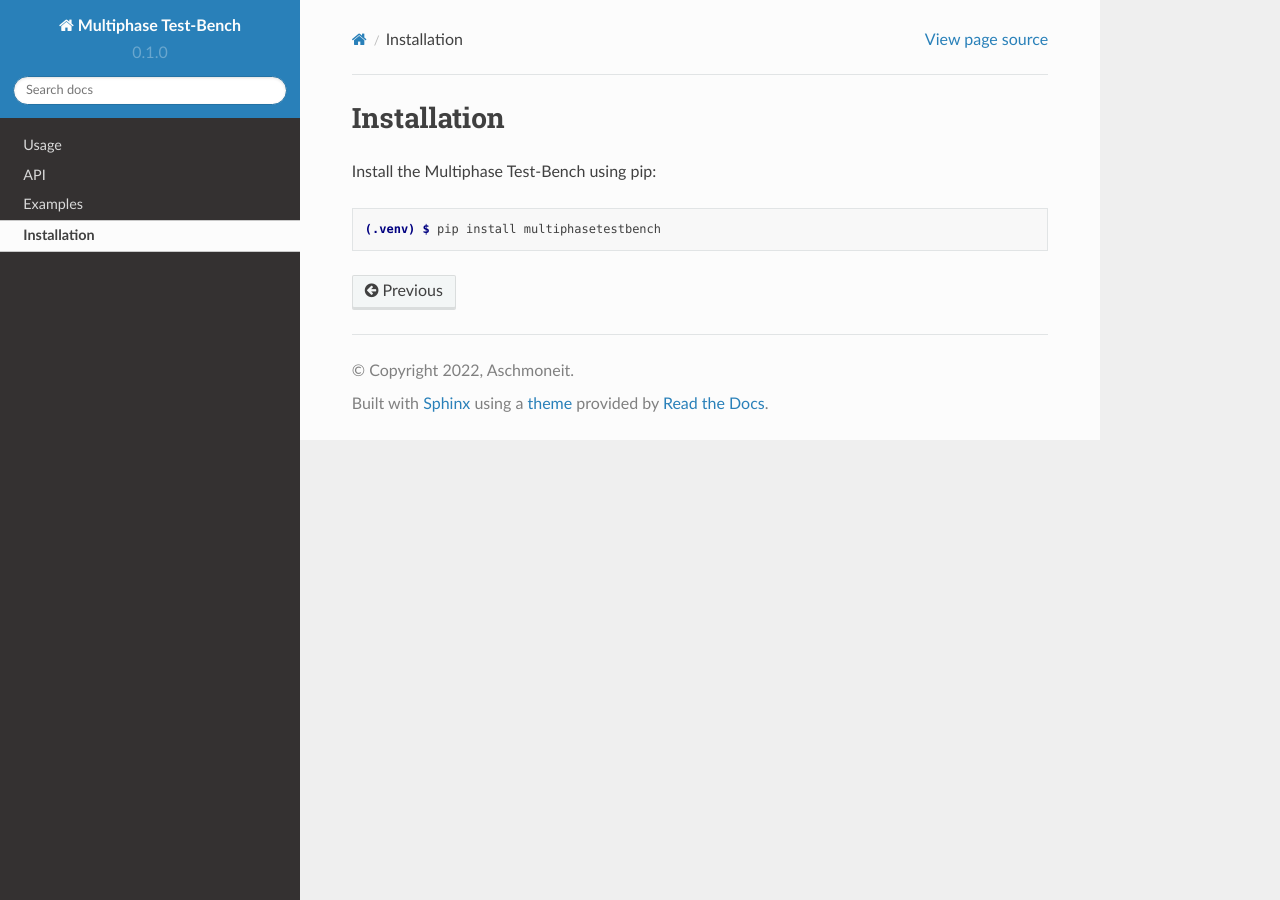
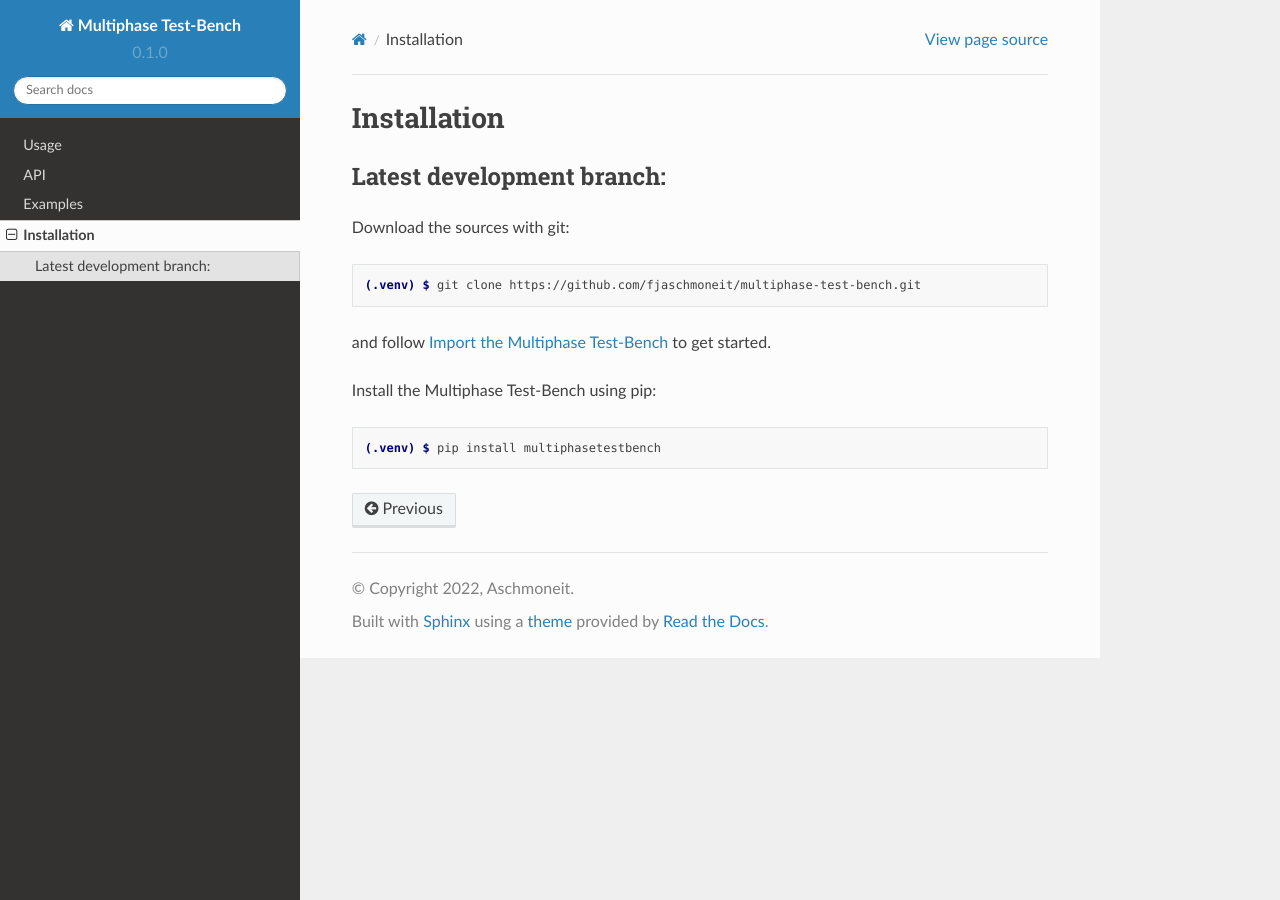
Before and after one commit to fjaschmoneit/multiphase-test-bench, a Sphinx documentation site: the page built from docs/source/installation.rst, in a window 1280 px wide. Built offline with Sphinx 7.4.7 and the Read the Docs theme 2.0.0, drawn with Linux system fonts in a browser that asks for light colours.

Commit message:
updating documentation

```diff
--- a/docs/source/installation.rst
+++ b/docs/source/installation.rst
@@ -1,5 +1,18 @@
 Installation
 ============
+
+
+Latest development branch:
+^^^^^^^^^^^^^^^^^^^^^^^^^
+
+Download the sources with git:
+
+.. code-block:: console
+
+    (.venv) $ git clone https://github.com/fjaschmoneit/multiphase-test-bench.git
+
+and follow :ref:`importMTB` to get started.
+
 
 
 Install the Multiphase Test-Bench using pip:
```
Also changed, not shown: docs/source/usage.rst (+6 -1 lines).
